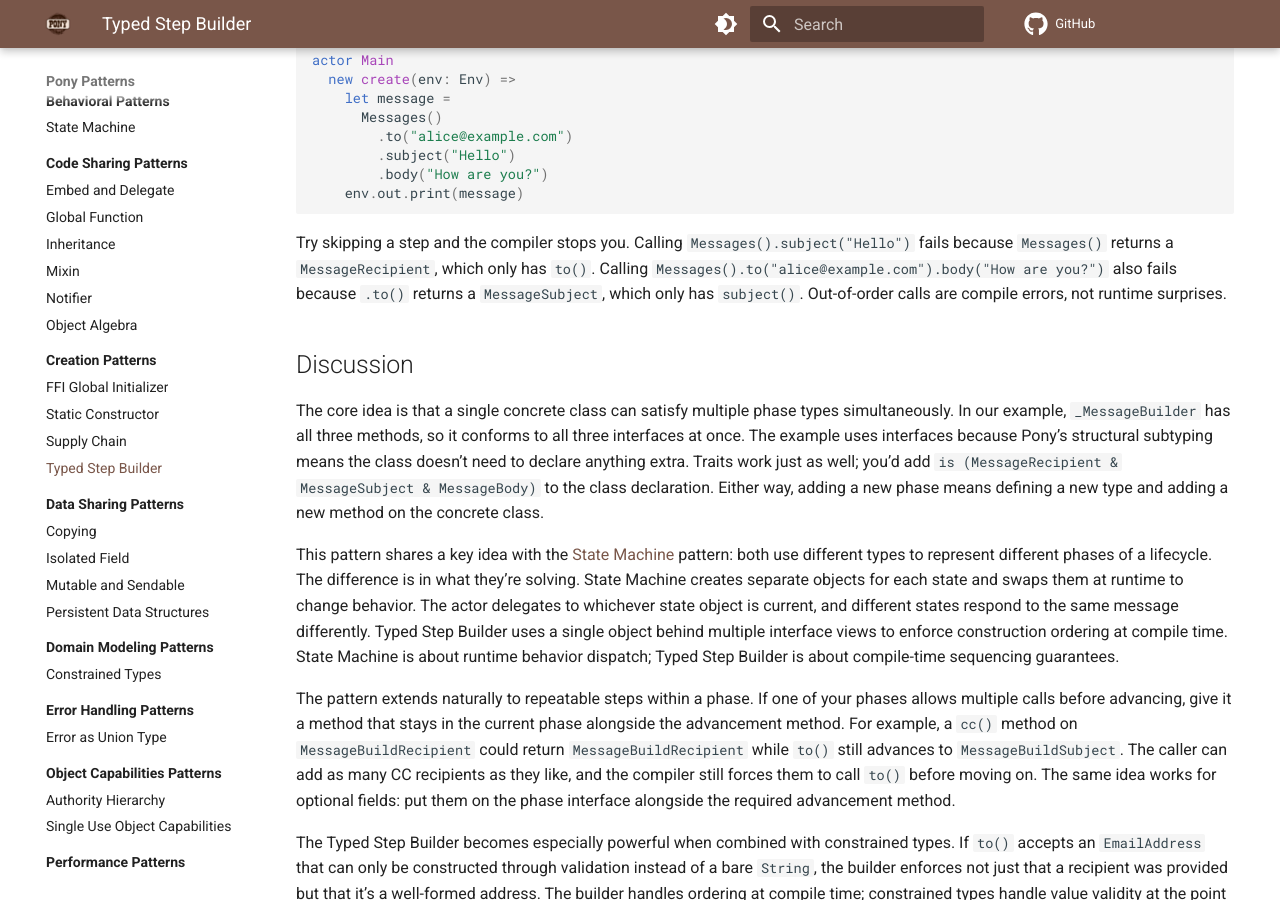
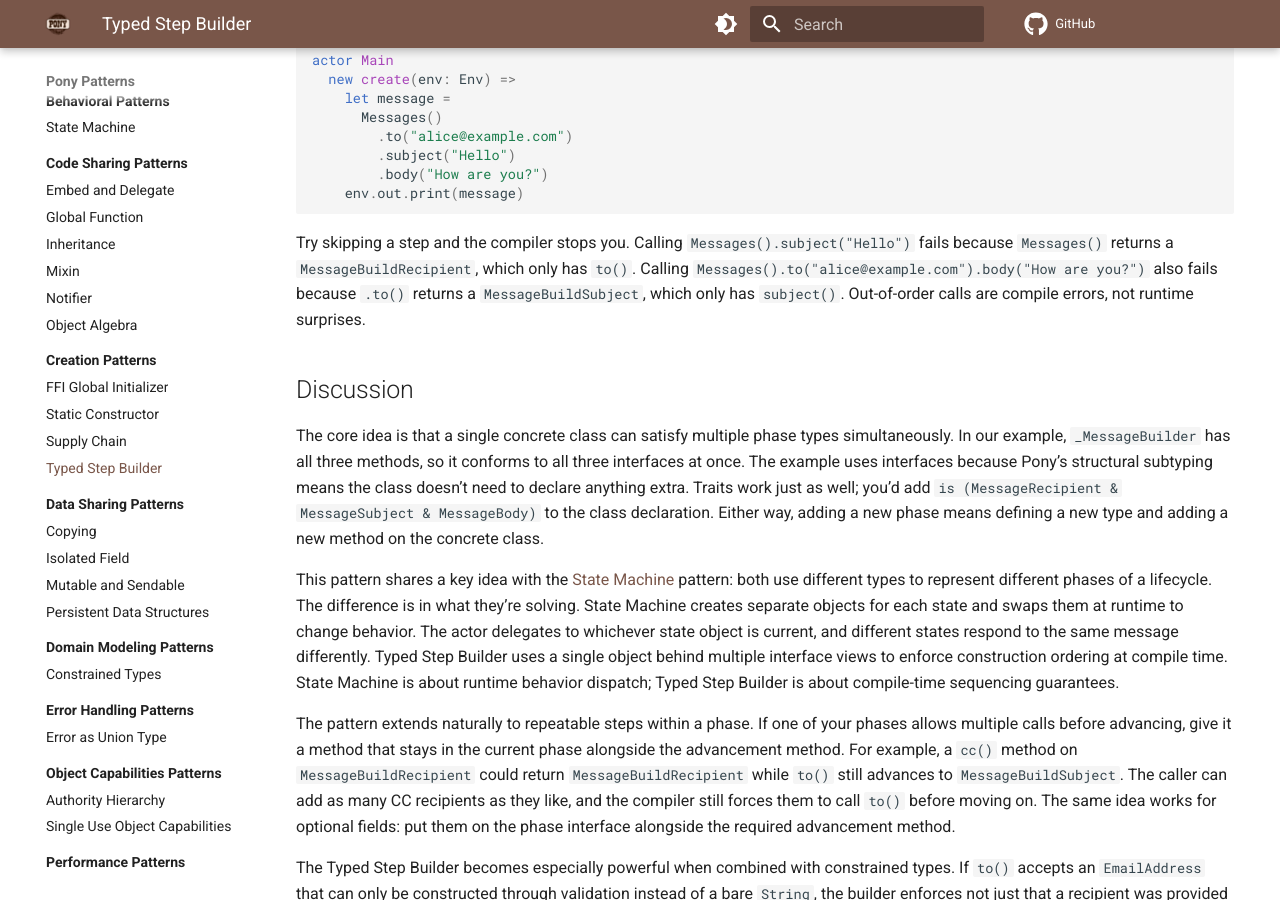
Before and after one commit to ponylang/pony-patterns, an MkDocs documentation site: the page built from docs/creation/typed-step-builder.md, in a window 1280 px wide and 900 px high, scrolled down 2924 px. Built offline with MkDocs 1.6.1 and Material for MkDocs 9.7.7, drawn with Linux system fonts in a browser that asks for light colours; comment, search, counter and statistics services are not loaded.

Commit message:
Update docs/creation/typed-step-builder.md
Co-authored-by: Joe Eli McIlvain <joe.eli.mac@gmail.com>

````diff
--- a/docs/creation/typed-step-builder.md
+++ b/docs/creation/typed-step-builder.md
@@ -143,7 +143,7 @@ actor Main
     env.out.print(message)
 ```
 
-Try skipping a step and the compiler stops you. Calling `Messages().subject("Hello")` fails because `Messages()` returns a `MessageRecipient`, which only has `to()`. Calling `Messages().to("alice@example.com").body("How are you?")` also fails because `.to()` returns a `MessageSubject`, which only has `subject()`. Out-of-order calls are compile errors, not runtime surprises.
+Try skipping a step and the compiler stops you. Calling `Messages().subject("Hello")` fails because `Messages()` returns a `MessageBuildRecipient`, which only has `to()`. Calling `Messages().to("alice@example.com").body("How are you?")` also fails because `.to()` returns a `MessageBuildSubject`, which only has `subject()`. Out-of-order calls are compile errors, not runtime surprises.
 
 ## Discussion
 
````
